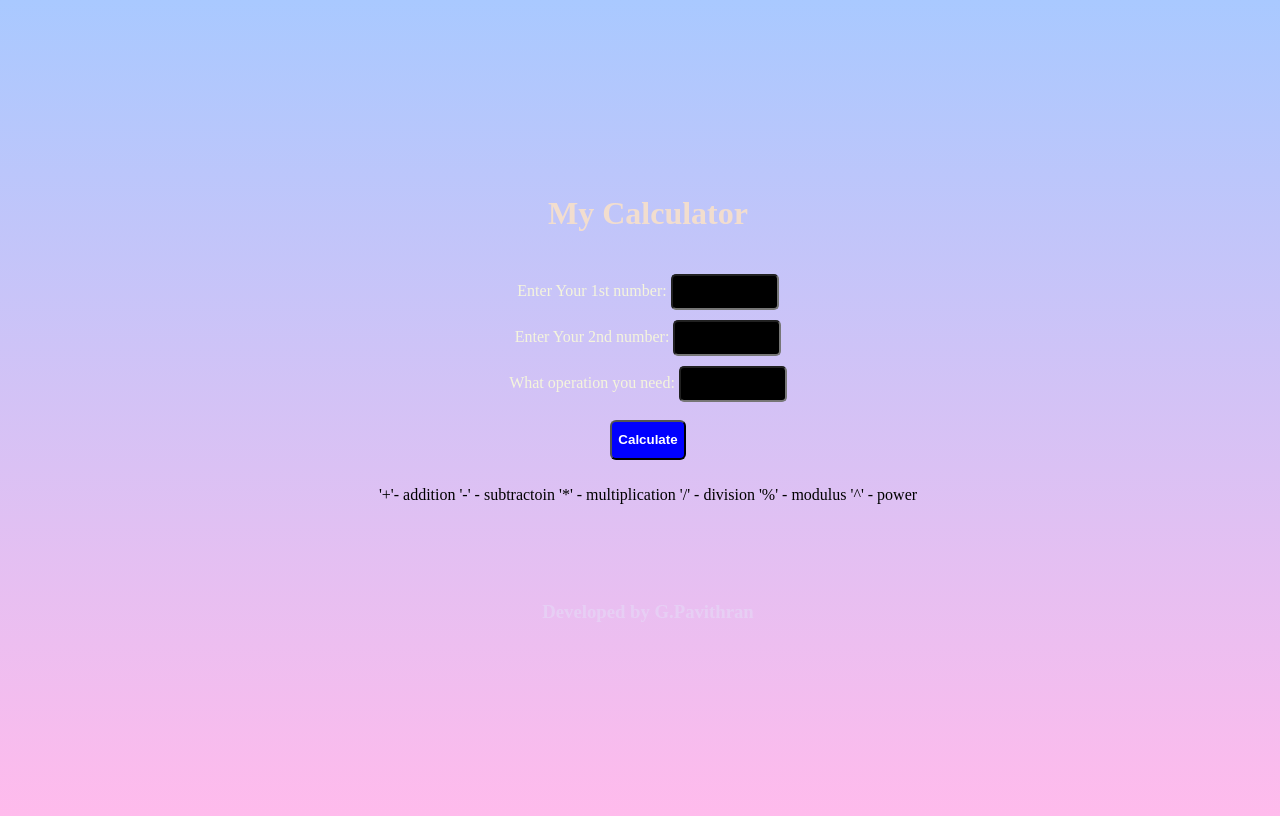
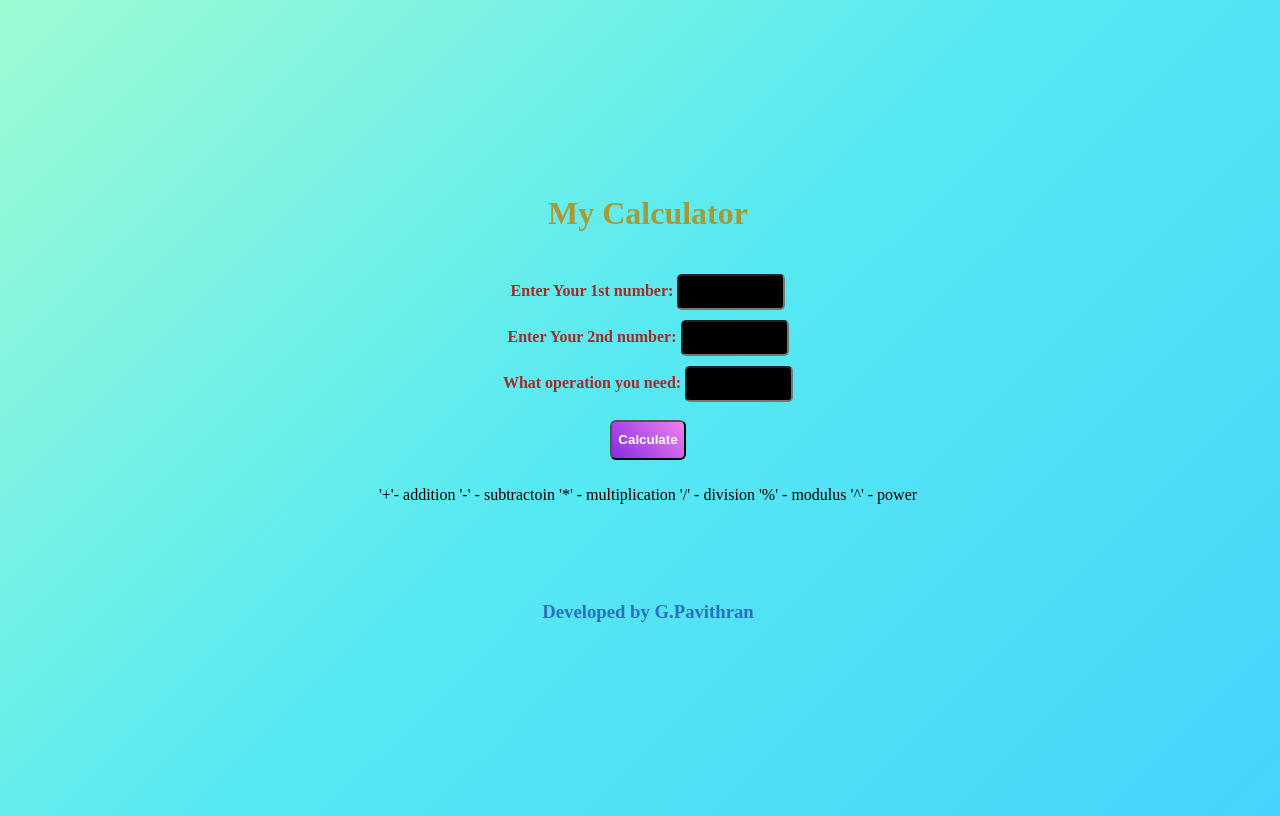
Before and after one commit to G-Pavithran-dev/myCalculator, a plain HTML site: page index.html in a window 1280 px wide. Drawn offline with Linux system fonts and the light colour scheme.

Commit message:
CSS updated

```diff
--- a/index.html
+++ b/index.html
@@ -13,21 +13,22 @@
             flex-direction: column;
             justify-content: center;
             align-items: center;
-            background: linear-gradient(180deg,#A9C9FF,#FFBBEC);
+            background-image: linear-gradient(-225deg, #9EFBD3 0%, #57E9F2 48%, #45D4FB 100%);
             background-repeat: no-repeat;
             background-size: cover;
         }
         label{
-            color: beige;
+            color: brown;
             font-family: 'Times New Roman', Times, serif;
             padding-bottom: 10px;
+            font-weight: 550;
         }
         input{
             width: 100px;
             height: 30px;
             border-radius: 5px;
             background-color: black;
-            color: green;
+            color: rgb(255, 255, 255);
             font-weight: 700;
             margin-bottom: 10px;
         }
@@ -41,20 +42,20 @@
             border-radius: 6px;
             width:auto;
             height:40px;
-            background-color: blue;
+            background: linear-gradient(45deg,blueviolet,violet);
             color:white;
             font-weight: 700;
             margin-top:8px;
             margin-bottom: 10px;
         }
         button:hover{
-            background-color: blueviolet;
+            background: linear-gradient(45deg,violet,blueviolet);
             color:beige
         }
         #creator{
-            color: lightcyan;
+            color: darkblue;
             user-select: none;
-            opacity: 0.25;
+            opacity: 0.50;
         }
 
         .s4{
@@ -63,11 +64,12 @@
             align-items: center;
         }
         #heading{
+            color: darkgoldenrod;
             animation-name: animate;
             animation-duration: 10s;
             animation-direction: alternate;
             opacity: 0;
-            animation-iteration-count: 1;
+            animation-iteration-count: 10;
         }
         #info{
             opacity: 0;
@@ -85,7 +87,7 @@
             to{opacity: 1;}
         }
         #answer{
-            color:black;
+            color:orangered;
             font-weight: 800;
         }
     </style>
```
